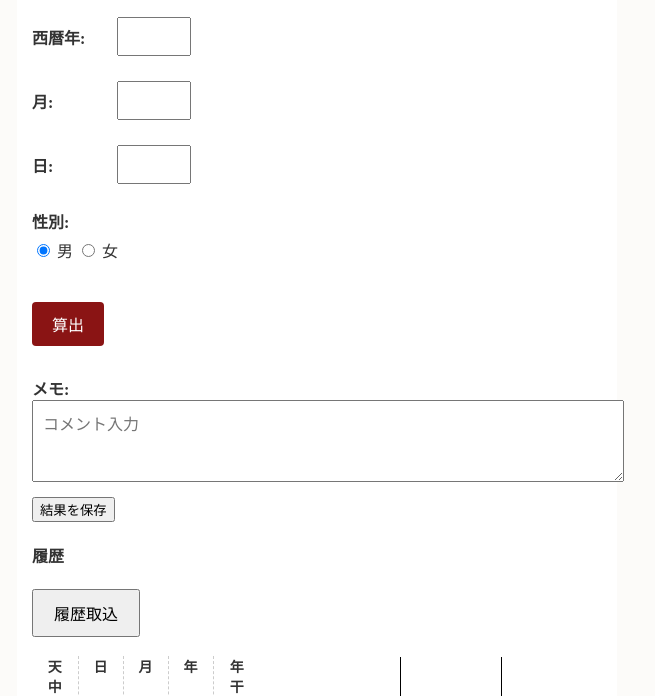
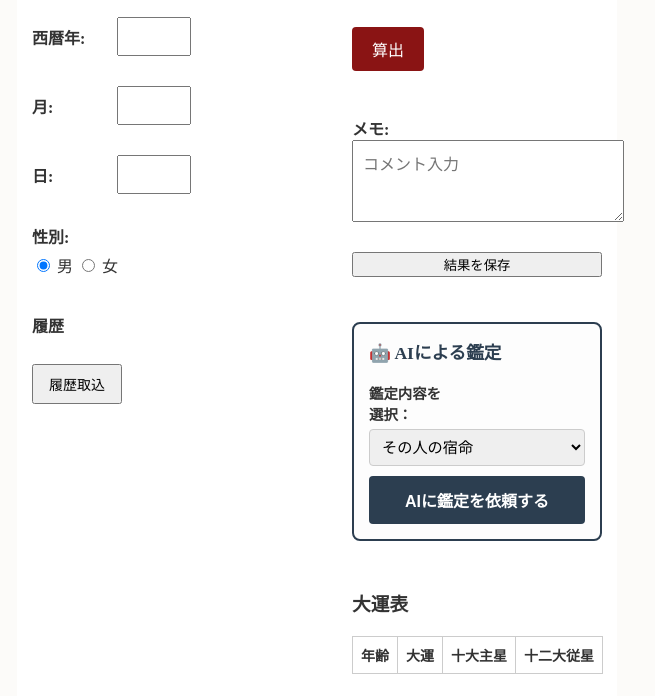
Before and after one commit to onigirikoubou-bit/-2, a website: page index.html in a window 1280 px wide. Shown: the part 104-800 px from the top of the page, without its empty margins (323-978 px from the left). Drawn offline with nearby package versions, Linux system fonts and the light colour scheme.

Commit message:
html直し

```diff
--- a/index.html
+++ b/index.html
@@ -226,26 +226,24 @@ h1 {
                 <h1>算命学・命式算出</h1>
                 <button id="help-btn" onclick="openHelp()">?</button>
             </div>
+
+            <!-- 全体を左右に分けるラッパー -->
             <div class="top-wrapper" style="display: flex; gap: 40px; align-items: flex-start; margin-bottom: 30px;">
 
-    <div class="left-side" style="width: 280px !important; min-width: 280px !important; flex: 0 0 200px !important; display: flex; flex-direction: column; gap: 10px;">
-    <!-- 各inputに height を明示し、幅の指定をシンプルにします -->
+                <!-- 左側：入力エリアと履歴 -->
+                <div class="left-side" style="width: 280px !important; min-width: 280px !important; flex: 0 0 280px !important; display: flex; flex-direction: column; gap: 15px;">
+
                     <div class="input-group" style="display: flex; align-items: center; gap: 5px;">
                         <label>西暦年:</label>
-    <input type="tel" id="year-input" pattern="\d*" maxlength="4"
-           style="height: 25px; padding: 5px; font-size: 16px; width: 60px;"
-           oninput="checkInput(this, 'month-input', 4)">
+                        <input type="tel" id="year-input" pattern="\d*" maxlength="4" style="height: 25px; padding: 5px; font-size: 16px; width: 60px;" oninput="checkInput(this, 'month-input', 4)">
                     </div>
                     <div class="input-group" style="display: flex; align-items: center; gap: 5px;">
                         <label>月:</label>
-    <input type="tel" id="month-input" pattern="\d*" maxlength="2"
-           style="height: 25px; padding: 5px; font-size: 16px; width: 60px;"
-           oninput="checkInput(this, 'day-input', 2)">
+                        <input type="tel" id="month-input" pattern="\d*" maxlength="2" style="height: 25px; padding: 5px; font-size: 16px; width: 60px;" oninput="checkInput(this, 'day-input', 2)">
                     </div>
                     <div class="input-group" style="display: flex; align-items: center; gap: 5px;">
                         <label>日:</label>
-    <input type="tel" id="day-input" pattern="\d*" maxlength="2"
-           style="height: 25px; padding: 5px; font-size: 16px; width: 60px;">
+                        <input type="tel" id="day-input" pattern="\d*" maxlength="2" style="height: 25px; padding: 5px; font-size: 16px; width: 60px;">
                     </div>
 
                     <div class="gender-section">
@@ -256,28 +254,33 @@ h1 {
                             <span id="age-display" style="margin-left: 10px; font-weight: bold;"></span>
                         </div>
                     </div>
+
+                    <!-- 履歴エリアを左側にすっきり配置 -->
+                    <div class="history-area">
+                        <h4>履歴</h4>
+                        <div id="history-list"></div>
+                        <button id="import-btn" type="button" onclick="HistoryModule.importSelected()" style="padding: 8px 15px; font-size: 14px; cursor: pointer; margin-top: 5px;">履歴取込</button>
                     </div>
 
+                </div><!-- /.left-side の終わり -->
+
+                <!-- 右側：算出ボタン・結果・AIセクション・大運表 -->
+                <div class="right-side" style="flex: 1; min-width: 0; display: flex; flex-direction: column; gap: 15px;">
+
+                    <div>
+                        <button id="calc-btn" style="padding: 10px 20px; font-size: 16px; cursor: pointer; background: #8a1414; color: #fff; border: none; border-radius: 4px;">算出</button>
                     </div>
-
-    <div class="right-side" style="flex: 1; min-width: 0;">
-        <button id="calc-btn" style="padding: 10px 20px; font-size: 16px; cursor: pointer; background: #8a1414; color: #fff; border: none; border-radius: 4px;">算出</button>
 
                     <div class="input-group">
                         <label>メモ:</label>
-            <textarea id="comment-input" placeholder="コメント入力" rows="2"></textarea>
+                        <textarea id="comment-input" placeholder="コメント入力" rows="2" style="width: 100%;"></textarea>
                     </div>
 
                     <button id="share-or-copy-btn" style="display: none;">結果を保存</button>
 
-<div class="history-area" style="flex: 0 0 200px;">
-    <h4>履歴</h4>
-    <div id="history-list"></div>
-    <button id="import-btn" type="button" onclick="HistoryModule.importSelected()"  style="padding: 10px 20px; font-size: 16px; cursor: pointer;"">履歴取込</button>
-</div>
-
-<div id="result-area" style="display: none; display: flex; gap: 40px;">
-    <div class="main-area" style="flex: 2;">
+                    <!-- 結果表示エリア -->
+                    <div id="result-area" style="display: none; flex-direction: column; gap: 20px;">
+                        <div class="main-area">
                             <h2 id="display-title"></h2>
                             <table class="meishiki-table">
                                 <tr>
@@ -289,9 +292,11 @@ h1 {
                                 </tr>
                             </table>
                         </div>
+
                         <div id="shugoshin-result" style="margin: 10px 0; display: none;">
                             <div id="shugoshin-content" style="font-size: 16px; line-height: 1.6;"></div>
                         </div>
+
                         <table id="body-map">
                             <tr><td id="pos-a">--</td><td id="pos-h">頭</td><td id="pos-g">初年</td></tr>
                             <tr><td id="pos-b">右手</td><td id="pos-i">胸</td><td id="pos-f">左手</td></tr>
@@ -299,10 +304,11 @@ h1 {
                         </table>
                     </div>
 
+                    <!-- 性格診断エリア -->
                     <div id="diagnosis-area"></div>
 
-            <!-- ★【ここに追加】性格診断の下、大運表の上のAI鑑定セクション -->
-        <div class="ai-section" style="margin: 25px 0; padding: 15px; border: 2px solid #2c3e50; border-radius: 8px; background: #fdfdfd; box-sizing: border-box;">
+                    <!-- ★ 性格診断の下、大運表の上のAI鑑定セクション -->
+                    <div class="ai-section" style="margin: 15px 0; padding: 15px; border: 2px solid #2c3e50; border-radius: 8px; background: #fdfdfd; box-sizing: border-box;">
                         <h3 style="margin-top: 0; color: #2c3e50; font-size: 1.1em;">🤖 AIによる鑑定</h3>
 
                         <div class="form-group" style="margin-bottom: 10px;">
@@ -339,14 +345,19 @@ h1 {
                         </button>
                     </div>
 
-
-    <div class="side-area" style="flex: 1;">
+                    <!-- 大運表エリア -->
+                    <div class="side-area">
                         <h3>大運表</h3>
                         <table class="daiun-table">
                             <thead><tr><th>年齢</th><th width="60px">大運</th><th>十大主星</th><th>十二大従星</th></tr></thead>
                             <tbody id="daiun-table-body"></tbody>
                         </table>
                     </div>
+
+                </div><!-- /.right-side の終わり -->
+
+            </div><!-- /.top-wrapper の終わり -->
+
         </div><!-- /#top-pane の終わり -->
 
         <!-- 【下ペイン】AI鑑定結果および追加チャットエリア（最初は非表示） -->
```
Lines whose indentation alone changed are shown as unchanged.
